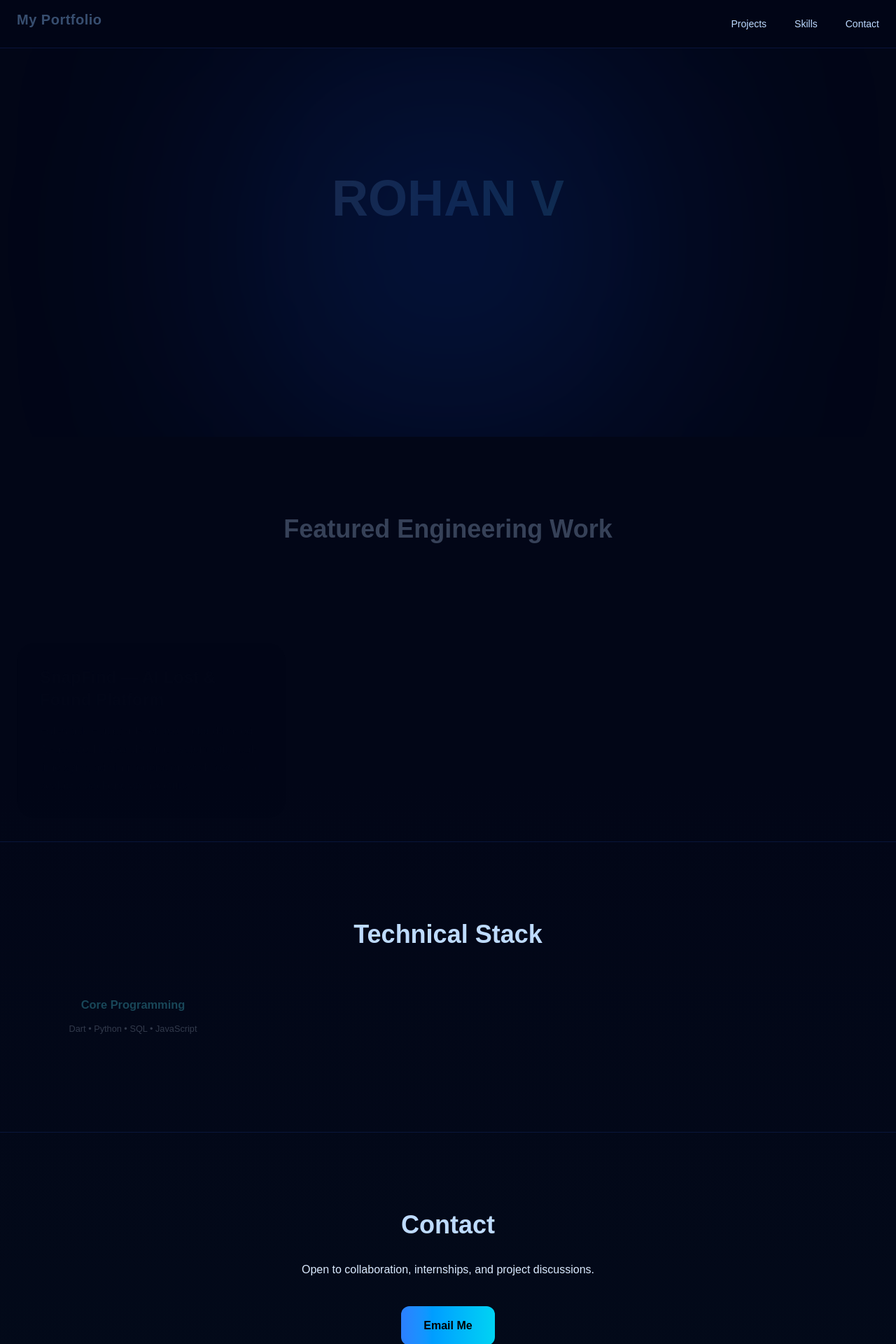
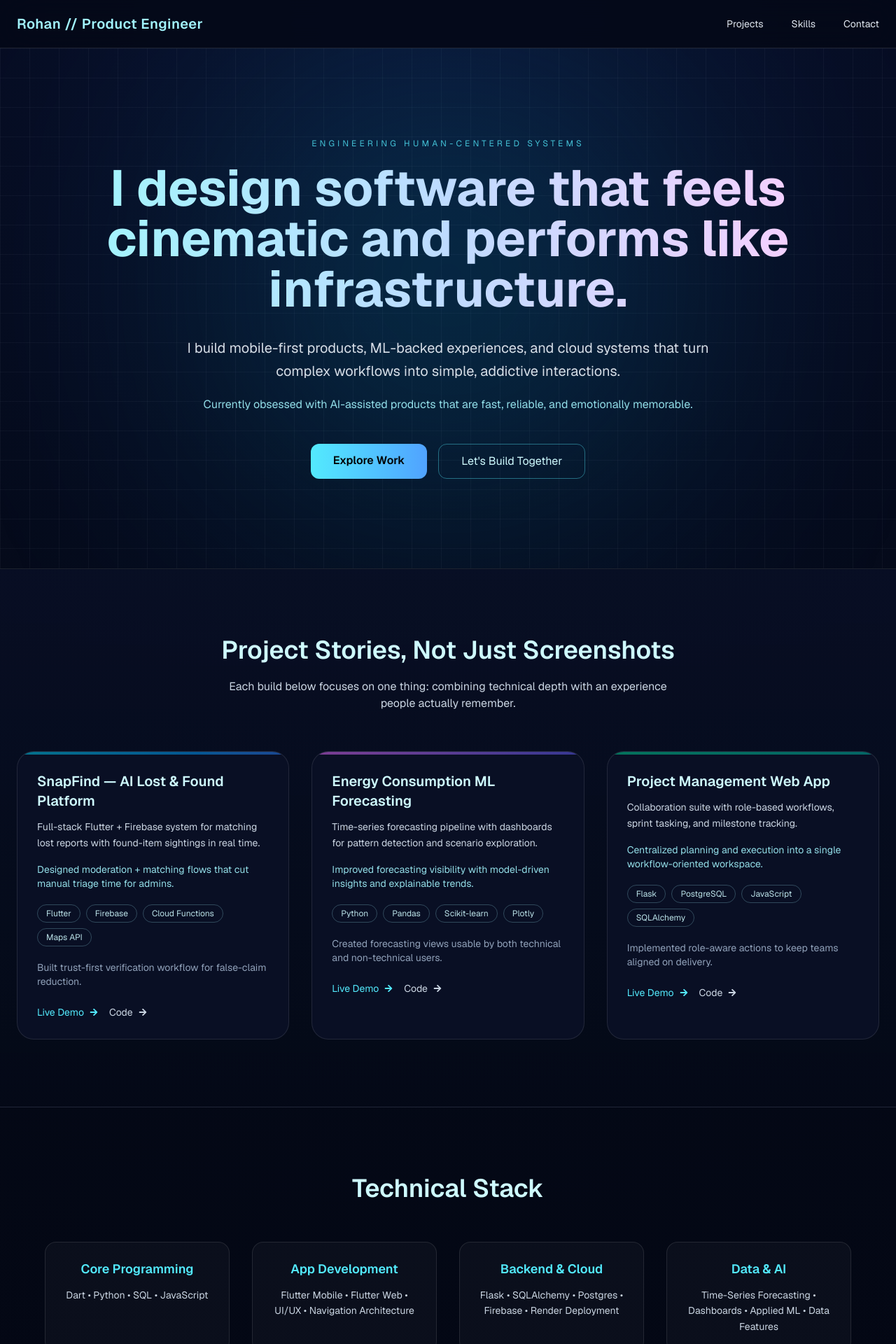
Before and after one commit to thegitguy-56/my-port, a Next.js app: page / in a window 1280 px wide. Shown: the top 1920 px of the page at 70% size. Built offline with nearby package versions, Linux system fonts and the light colour scheme.

Commit message:
Redesign portfolio with a more cinematic, non-generic experience

```diff
--- a/src/app/globals.css
+++ b/src/app/globals.css
@@ -1,8 +1,11 @@
 @import "tailwindcss";
 
 :root {
-  --background: #ffffff;
-  --foreground: #171717;
+  --background: #040917;
+  --foreground: #e2e8f0;
+  --brand-night: radial-gradient(circle at 50% 0%, #0a1233 0%, #040917 42%, #030612 100%);
+  --brand-panel: #090f24;
+  --brand-accent: #67e8f9;
 }
 
 @theme inline {
@@ -12,19 +15,35 @@
   --font-mono: var(--font-geist-mono);
 }
 
-@media (prefers-color-scheme: dark) {
-  :root {
-    --background: #0a0a0a;
-    --foreground: #ededed;
-  }
-}
-
 body {
   background: var(--background);
   color: var(--foreground);
-  font-family: Arial, Helvetica, sans-serif;
+  font-family: var(--font-geist-sans), Arial, Helvetica, sans-serif;
 }
 
 html {
   scroll-behavior: smooth;
 }
+
+.bg-brand-night {
+  background-image: var(--brand-night);
+}
+
+.section-grid {
+  background-image:
+    linear-gradient(to right, rgba(148, 163, 184, 0.06) 1px, transparent 1px),
+    linear-gradient(to bottom, rgba(148, 163, 184, 0.06) 1px, transparent 1px);
+  background-size: 42px 42px;
+}
+
+.section-contrast {
+  background: linear-gradient(180deg, rgba(8, 15, 37, 0.85) 0%, rgba(4, 9, 23, 0.95) 100%);
+}
+
+.btn-primary {
+  @apply px-8 py-3 rounded-xl bg-gradient-to-r from-cyan-300 to-blue-400 text-black font-semibold transition hover:scale-105;
+}
+
+.btn-secondary {
+  @apply px-8 py-3 rounded-xl border border-cyan-300/40 text-cyan-100 hover:border-cyan-200 hover:bg-cyan-200/10 transition;
+}
--- a/src/app/layout.tsx
+++ b/src/app/layout.tsx
@@ -1,4 +1,3 @@
-import type { Metadata } from "next";
 import { Geist, Geist_Mono } from "next/font/google";
 import "./globals.css";
 
--- a/src/app/page.tsx
+++ b/src/app/page.tsx
@@ -1,215 +1,283 @@
 "use client";
 
 import { motion } from "framer-motion";
+import { useState } from "react";
+import { FaArrowRight, FaGithub, FaLinkedin } from "react-icons/fa";
 import TerminalIntro from "../components/TerminalIntro";
-import { useState } from "react";
-import { FaGithub, FaLinkedin } from "react-icons/fa";
 
-const projects = [
+type Project = {
+  title: string;
+  desc: string;
+  impact: string;
+  stack: string[];
+  highlight: string;
+  demoUrl: string;
+  repoUrl: string;
+  accent: string;
+};
+
+const projects: Project[] = [
   {
     title: "SnapFind — AI Lost & Found Platform",
-    desc: "Full-stack Flutter + Firebase + cloud-based AI-assisted lost-and-found system with real-time sync, admin moderation workflows, and scalable backend architecture."
+    desc: "Full-stack Flutter + Firebase system for matching lost reports with found-item sightings in real time.",
+    impact: "Designed moderation + matching flows that cut manual triage time for admins.",
+    stack: ["Flutter", "Firebase", "Cloud Functions", "Maps API"],
+    highlight: "Built trust-first verification workflow for false-claim reduction.",
+    demoUrl: "#",
+    repoUrl: "#",
+    accent: "from-cyan-400/50 to-blue-500/50",
   },
   {
     title: "Energy Consumption ML Forecasting",
-    desc: "Time-series forecasting pipeline using statistical ML models with interactive dashboards."
+    desc: "Time-series forecasting pipeline with dashboards for pattern detection and scenario exploration.",
+    impact: "Improved forecasting visibility with model-driven insights and explainable trends.",
+    stack: ["Python", "Pandas", "Scikit-learn", "Plotly"],
+    highlight: "Created forecasting views usable by both technical and non-technical users.",
+    demoUrl: "#",
+    repoUrl: "#",
+    accent: "from-fuchsia-400/50 to-indigo-500/50",
   },
   {
-    title: "Online Software Project Management Tool",
-    desc: "Full-stack project management platform with user roles, team collaboration, task scheduling and agile workflow monitoring."
-  }
+    title: "Project Management Web App",
+    desc: "Collaboration suite with role-based workflows, sprint tasking, and milestone tracking.",
+    impact: "Centralized planning and execution into a single workflow-oriented workspace.",
+    stack: ["Flask", "PostgreSQL", "JavaScript", "SQLAlchemy"],
+    highlight: "Implemented role-aware actions to keep teams aligned on delivery.",
+    demoUrl: "#",
+    repoUrl: "#",
+    accent: "from-emerald-400/50 to-teal-500/50",
+  },
 ];
 
 const skills = [
   {
     title: "Core Programming",
-    items: "Dart • Python • SQL • JavaScript"
+    items: "Dart • Python • SQL • JavaScript",
   },
   {
     title: "App Development",
-    items: "Flutter Mobile • Flutter Web • UI/UX • Dashboards • Navigation Architecture"
+    items: "Flutter Mobile • Flutter Web • UI/UX • Navigation Architecture",
   },
   {
     title: "Backend & Cloud",
-    items: "Flask • SQLAlchemy • Postgres • Firebase • Render Deployment"
+    items: "Flask • SQLAlchemy • Postgres • Firebase • Render Deployment",
   },
   {
     title: "Data & AI",
-    items: "Time-Series Forecasting • Dashboards • Applied ML • Data Driven Features"
-  }
+    items: "Time-Series Forecasting • Dashboards • Applied ML • Data Features",
+  },
 ];
 
 export default function Home() {
-  const [showIntro, setShowIntro] = useState(true);
+  const [showIntro, setShowIntro] = useState(() => {
+    if (typeof window === "undefined") {
+      return false;
+    }
+
+    const reduceMotion = window.matchMedia("(prefers-reduced-motion: reduce)").matches;
+    const introSeen = window.localStorage.getItem("portfolio_intro_seen") === "true";
+
+    return !reduceMotion && !introSeen;
+  });
+
+  const handleIntroComplete = () => {
+    window.localStorage.setItem("portfolio_intro_seen", "true");
+    setShowIntro(false);
+  };
 
   return (
     <>
-      {showIntro && <TerminalIntro onComplete={() => setShowIntro(false)} />}
+      {showIntro && <TerminalIntro onComplete={handleIntroComplete} />}
 
       {!showIntro && (
-        <main className="min-h-screen bg-gradient-to-b from-[#020617] via-[#020617] to-[#030b1a] text-white">
-
-          {/* NAVBAR */}
-          <nav className="border-b border-blue-900/30 backdrop-blur-xl sticky top-0 z-40 bg-[#020617]/80">
+        <main className="min-h-screen bg-brand-night text-white">
+          <nav className="border-b border-white/10 backdrop-blur-xl sticky top-0 z-40 bg-[#040917]/85">
             <div className="max-w-7xl mx-auto px-6 py-5 flex justify-between items-center">
-
               <motion.h1
                 initial={{ opacity: 0, y: -20 }}
                 animate={{ opacity: 1, y: 0 }}
-                className="text-lg md:text-xl font-semibold tracking-wide text-blue-300"
+                className="text-lg md:text-xl font-semibold tracking-wide text-cyan-200"
               >
-                My Portfolio
+                Rohan // Product Engineer
               </motion.h1>
 
-              <div className="space-x-4 md:space-x-10 text-sm text-blue-200">
-                <a href="#projects" className="hover:text-white transition">Projects</a>
-                <a href="#skills" className="hover:text-white transition">Skills</a>
-                <a href="#contact" className="hover:text-white transition">Contact</a>
+              <div className="space-x-4 md:space-x-10 text-sm text-slate-200">
+                <a href="#projects" className="hover:text-cyan-300 transition">
+                  Projects
+                </a>
+                <a href="#skills" className="hover:text-cyan-300 transition">
+                  Skills
+                </a>
+                <a href="#contact" className="hover:text-cyan-300 transition">
+                  Contact
+                </a>
               </div>
-
             </div>
           </nav>
 
-          {/* HERO */}
-          <section className="relative text-center py-28 md:py-36 px-6 overflow-hidden">
+          <section className="relative text-center py-24 md:py-32 px-6 overflow-hidden section-grid">
+            <div className="absolute left-1/2 top-[45%] -translate-x-1/2 -translate-y-1/2 w-[620px] h-[620px] bg-cyan-500/20 blur-[170px] rounded-full" />
 
-            <div className="absolute left-1/2 top-1/2 -translate-x-1/2 -translate-y-1/2 w-[550px] h-[550px] bg-blue-600/20 blur-[160px] rounded-full" />
-
-            <div className="relative max-w-4xl mx-auto">
+            <div className="relative max-w-5xl mx-auto">
+              <motion.p
+                initial={{ opacity: 0 }}
+                animate={{ opacity: 1 }}
+                className="text-xs uppercase tracking-[0.35em] text-cyan-300/80 mb-5"
+              >
+                Engineering Human-Centered Systems
+              </motion.p>
 
               <motion.h1
-                initial={{ opacity: 0, y: 40 }}
+                initial={{ opacity: 0, y: 30 }}
                 animate={{ opacity: 1, y: 0 }}
                 transition={{ duration: 0.8 }}
-                className="text-5xl md:text-7xl font-bold mb-8 bg-gradient-to-r from-blue-200 via-blue-400 to-cyan-300 bg-clip-text text-transparent"
+                className="text-5xl md:text-7xl font-bold mb-8 bg-gradient-to-r from-cyan-200 via-blue-200 to-fuchsia-200 bg-clip-text text-transparent"
               >
-                ROHAN V
+                I design software that feels cinematic and performs like infrastructure.
               </motion.h1>
 
               <motion.p
                 initial={{ opacity: 0 }}
                 animate={{ opacity: 1 }}
+                transition={{ delay: 0.25 }}
+                className="text-base md:text-xl text-slate-200/95 leading-relaxed max-w-3xl mx-auto"
+              >
+                I build mobile-first products, ML-backed experiences, and cloud systems that turn complex workflows into simple, addictive interactions.
+              </motion.p>
+
+              <motion.p
+                initial={{ opacity: 0 }}
+                animate={{ opacity: 1 }}
                 transition={{ delay: 0.4 }}
-                className="text-lg md:text-xl text-blue-100 leading-relaxed"
+                className="text-cyan-200/90 mt-5 text-sm md:text-base"
               >
-                Full-stack product engineer building mobile-first applications,
-                cloud-backed systems and data-driven intelligent software.
+                Currently obsessed with AI-assisted products that are fast, reliable, and emotionally memorable.
               </motion.p>
 
               <motion.div
-                initial={{ opacity: 0, y: 30 }}
+                initial={{ opacity: 0, y: 20 }}
                 animate={{ opacity: 1, y: 0 }}
-                transition={{ delay: 0.6 }}
-                className="mt-12 flex flex-wrap justify-center gap-4"
+                transition={{ delay: 0.55 }}
+                className="mt-11 flex flex-wrap justify-center gap-4"
               >
-                <a
-                  href="#projects"
-                  className="px-8 py-3 rounded-xl bg-gradient-to-r from-blue-500 to-cyan-400 font-semibold text-black hover:scale-105 transition"
-                >
+                <a href="#projects" className="btn-primary">
                   Explore Work
                 </a>
 
-                <a
-                  href="#contact"
-                  className="px-8 py-3 rounded-xl border border-blue-400/40 hover:border-blue-300 transition"
-                >
-                  Contact
+                <a href="#contact" className="btn-secondary">
+                  Let&apos;s Build Together
                 </a>
               </motion.div>
-
             </div>
           </section>
 
-          {/* PROJECTS */}
-          <section id="projects" className="py-28 px-6">
+          <section id="projects" className="py-24 px-6 section-contrast border-y border-white/10">
             <div className="max-w-7xl mx-auto">
-
               <motion.h2
                 initial={{ opacity: 0 }}
                 whileInView={{ opacity: 1 }}
-                className="text-3xl md:text-4xl font-semibold mb-16 text-center text-blue-200"
+                className="text-3xl md:text-4xl font-semibold mb-5 text-center text-cyan-100"
               >
-                Featured Engineering Work
+                Project Stories, Not Just Screenshots
               </motion.h2>
+              <p className="text-center text-slate-300 mb-14 max-w-2xl mx-auto">
+                Each build below focuses on one thing: combining technical depth with an experience people actually remember.
+              </p>
 
-              <div className="grid md:grid-cols-3 gap-10">
+              <div className="grid md:grid-cols-3 gap-8">
                 {projects.map((project, index) => (
+                  <motion.article
+                    key={project.title}
+                    initial={{ opacity: 0, y: 50 }}
+                    whileInView={{ opacity: 1, y: 0 }}
+                    transition={{ delay: index * 0.12 }}
+                    className="group rounded-3xl border border-white/10 bg-[#090f24] p-7 relative overflow-hidden"
+                  >
+                    <div className={`absolute inset-x-0 top-0 h-1 bg-gradient-to-r ${project.accent}`} />
+
+                    <h3 className="text-xl font-semibold mb-3 text-cyan-100">{project.title}</h3>
+                    <p className="text-slate-300 text-sm leading-relaxed mb-4">{project.desc}</p>
+                    <p className="text-cyan-200/90 text-sm mb-5">{project.impact}</p>
+
+                    <div className="flex flex-wrap gap-2 mb-5">
+                      {project.stack.map((item) => (
+                        <span
+                          key={item}
+                          className="text-xs px-3 py-1 rounded-full border border-cyan-200/25 text-cyan-100/90"
+                        >
+                          {item}
+                        </span>
+                      ))}
+                    </div>
+
+                    <p className="text-sm text-slate-400 group-hover:text-slate-200 transition mb-6">{project.highlight}</p>
+
+                    <div className="flex items-center gap-4 text-sm">
+                      <a href={project.demoUrl} className="inline-flex items-center gap-2 text-cyan-300 hover:text-cyan-200 transition">
+                        Live Demo <FaArrowRight className="text-xs" />
+                      </a>
+                      <a href={project.repoUrl} className="inline-flex items-center gap-2 text-slate-300 hover:text-white transition">
+                        Code <FaArrowRight className="text-xs" />
+                      </a>
+                    </div>
+                  </motion.article>
+                ))}
+              </div>
+            </div>
+          </section>
+
+          <section id="skills" className="py-24 px-6">
+            <div className="max-w-6xl mx-auto">
+              <h2 className="text-3xl md:text-4xl font-semibold mb-14 text-center text-cyan-100">Technical Stack</h2>
+
+              <div className="grid md:grid-cols-2 lg:grid-cols-4 gap-8 text-center">
+                {skills.map((skill, i) => (
                   <motion.div
-                    key={index}
-                    initial={{ opacity: 0, y: 80 }}
-                    whileInView={{ opacity: 1, y: 0 }}
-                    transition={{ delay: index * 0.2 }}
-                    className="p-8 rounded-3xl bg-blue-900/10 border border-blue-800/30 backdrop-blur-xl hover:bg-blue-800/20 transition hover:shadow-[0_0_40px_rgba(59,130,246,0.25)]"
+                    key={i}
+                    initial={{ opacity: 0, scale: 0.9 }}
+                    whileInView={{ opacity: 1, scale: 1 }}
+                    transition={{ delay: i * 0.14 }}
+                    className="rounded-2xl border border-white/10 bg-white/[0.03] p-6"
                   >
-                    <h3 className="text-xl md:text-2xl font-semibold mb-4 text-blue-200">
-                      {project.title}
-                    </h3>
-                    <p className="text-blue-100/80 leading-relaxed text-sm md:text-base">
-                      {project.desc}
-                    </p>
+                    <h3 className="text-lg font-semibold mb-3 text-cyan-300">{skill.title}</h3>
+                    <p className="text-slate-300 text-sm leading-relaxed">{skill.items}</p>
                   </motion.div>
                 ))}
               </div>
-
             </div>
           </section>
 
-          {/* SKILLS */}
-          <section id="skills" className="py-28 px-6 border-t border-blue-900/30">
-            <div className="max-w-6xl mx-auto">
+          <section id="contact" className="py-24 px-6 section-contrast border-t border-white/10">
+            <div className="max-w-3xl mx-auto text-center">
+              <h2 className="text-3xl md:text-4xl font-semibold mb-6 text-cyan-100">Let&apos;s create your next wow moment.</h2>
 
-              <h2 className="text-3xl md:text-4xl font-semibold mb-16 text-center text-blue-200">
-                Technical Stack
-              </h2>
+              <p className="text-slate-200 mb-3">
+                Open to internships, product collaborations, and ambitious engineering projects.
+              </p>
+              <p className="text-cyan-200/85 mb-10 text-sm">Average response time: within 24 hours.</p>
 
-              <div className="grid md:grid-cols-2 lg:grid-cols-4 gap-12 text-center">
-                {skills.map((skill, i) => (
-                  <motion.div
-                    key={i}
-                    initial={{ opacity: 0, scale: 0.8 }}
-                    whileInView={{ opacity: 1, scale: 1 }}
-                    transition={{ delay: i * 0.2 }}
-                  >
-                    <h3 className="text-lg font-semibold mb-3 text-cyan-300">
-                      {skill.title}
-                    </h3>
-                    <p className="text-blue-100/80 text-sm leading-relaxed">
-                      {skill.items}
-                    </p>
-                  </motion.div>
-                ))}
-              </div>
-
-            </div>
-          </section>
-
-          {/* CONTACT */}
-          <section id="contact" className="py-28 px-6 border-t border-blue-900/30">
-            <div className="max-w-3xl mx-auto text-center">
-
-              <h2 className="text-3xl md:text-4xl font-semibold mb-8 text-blue-200">
-                Contact
-              </h2>
-
-              <p className="text-blue-100 mb-10">
-                Open to collaboration, internships, and project discussions.
-              </p>
-
-              {/* Email Button */}
-              <a
-                href="mailto:volapurohan@gmail.com"
-                className="px-8 py-4 rounded-xl bg-gradient-to-r from-blue-500 to-cyan-400 text-black font-semibold transition transform hover:scale-105 hover:shadow-[0_0_25px_rgba(34,211,238,0.6)] inline-block mb-10"
-              >
+              <a href="mailto:volapurohan@gmail.com" className="btn-primary inline-block mb-6">
                 Email Me
               </a>
 
-              {/* Social Links */}
-              <div className="flex justify-center gap-8 text-3xl text-blue-300">
+              <div>
+                <a
+                  href="https://drive.google.com"
+                  target="_blank"
+                  rel="noopener noreferrer"
+                  className="text-sm text-slate-300 hover:text-white underline underline-offset-4"
+                >
+                  View Resume
+                </a>
+              </div>
 
+              <div className="flex justify-center gap-8 text-3xl text-cyan-300 mt-10">
                 <a
                   href="https://github.com/thegitguy-56"
                   target="_blank"
-                  className="hover:text-white transition transform hover:scale-110 hover:drop-shadow-[0_0_12px_rgba(34,211,238,0.9)]"
+                  rel="noopener noreferrer"
+                  aria-label="Open GitHub profile"
+                  className="hover:text-white transition transform hover:scale-110"
                 >
                   <FaGithub />
                 </a>
@@ -217,21 +285,17 @@ export default function Home() {
                 <a
                   href="https://www.linkedin.com/in/rohanvolapu"
                   target="_blank"
-                  className="hover:text-white transition transform hover:scale-110 hover:drop-shadow-[0_0_12px_rgba(34,211,238,0.9)]"
+                  rel="noopener noreferrer"
+                  aria-label="Open LinkedIn profile"
+                  className="hover:text-white transition transform hover:scale-110"
                 >
                   <FaLinkedin />
                 </a>
-
               </div>
-
             </div>
           </section>
 
-          {/* FOOTER */}
-          <footer className="text-center py-12 text-blue-300/60 border-t border-blue-900/30">
-            © 2026 Rohan V — vrohan.xyz
-          </footer>
-
+          <footer className="text-center py-12 text-slate-400 border-t border-white/10">© 2026 Rohan V — vrohan.xyz</footer>
         </main>
       )}
     </>
```
Also changed, not shown: src/components/TerminalIntro.tsx (+28 -27 lines).
